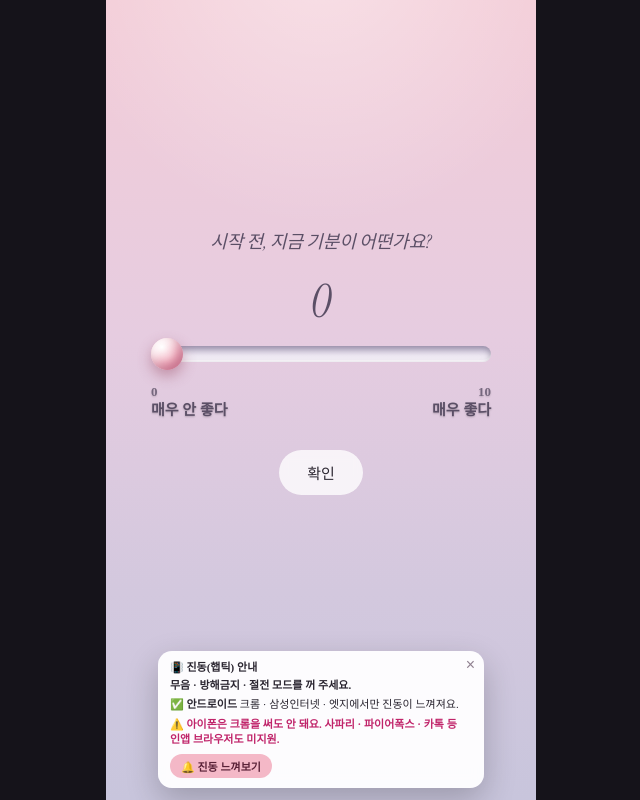
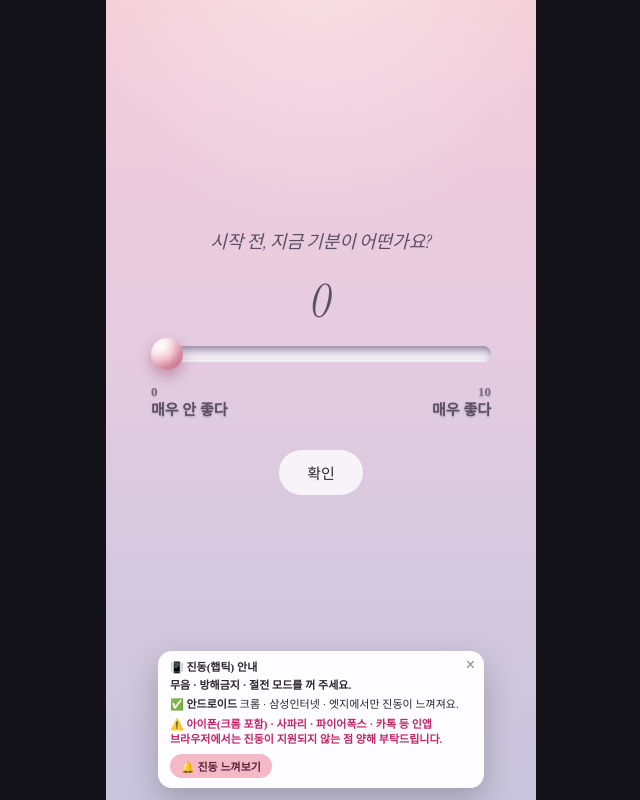
Before and after one commit to todaktodakhaejo/Prototype, a React (Vite) app: page / in a window 1280 px wide. Both pictures are taken after a click on the button "시작하기". Shown: the whole page, without its empty margins (319-959 px from the left). Built offline with nearby package versions, Linux system fonts and the light colour scheme; no server answers; a web font is replaced by a local one.

Commit message:
안내 문구 정중하게 (진동 미지원 점 양해 부탁드립니다)
Co-Authored-By: Claude Opus 4.8 (1M context) <noreply@anthropic.com>

```diff
--- a/src/components/StartupNotice.tsx
+++ b/src/components/StartupNotice.tsx
@@ -86,7 +86,7 @@ export default function StartupNotice() {
             ✅ <b>안드로이드</b> 크롬 · 삼성인터넷 · 엣지에서만 진동이 느껴져요.
           </p>
           <p style={{ marginTop: 4, color: '#c0246a' }}>
-            <b>⚠️ 아이폰은 크롬을 써도 안 돼요. 사파리 · 파이어폭스 · 카톡 등 인앱 브라우저도 미지원.</b>
+            <b>⚠️ 아이폰(크롬 포함) · 사파리 · 파이어폭스 · 카톡 등 인앱 브라우저에서는 진동이 지원되지 않는 점 양해 부탁드립니다.</b>
           </p>
 
           <button
```
